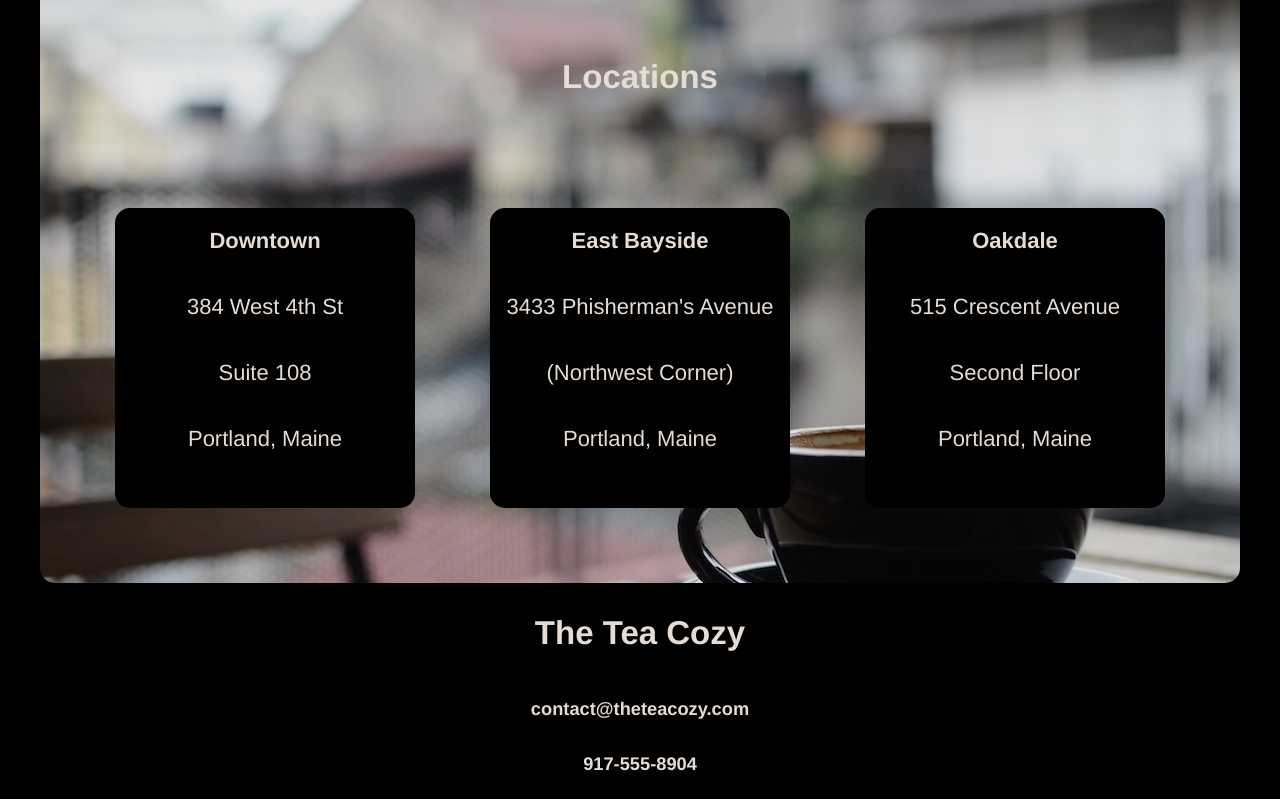
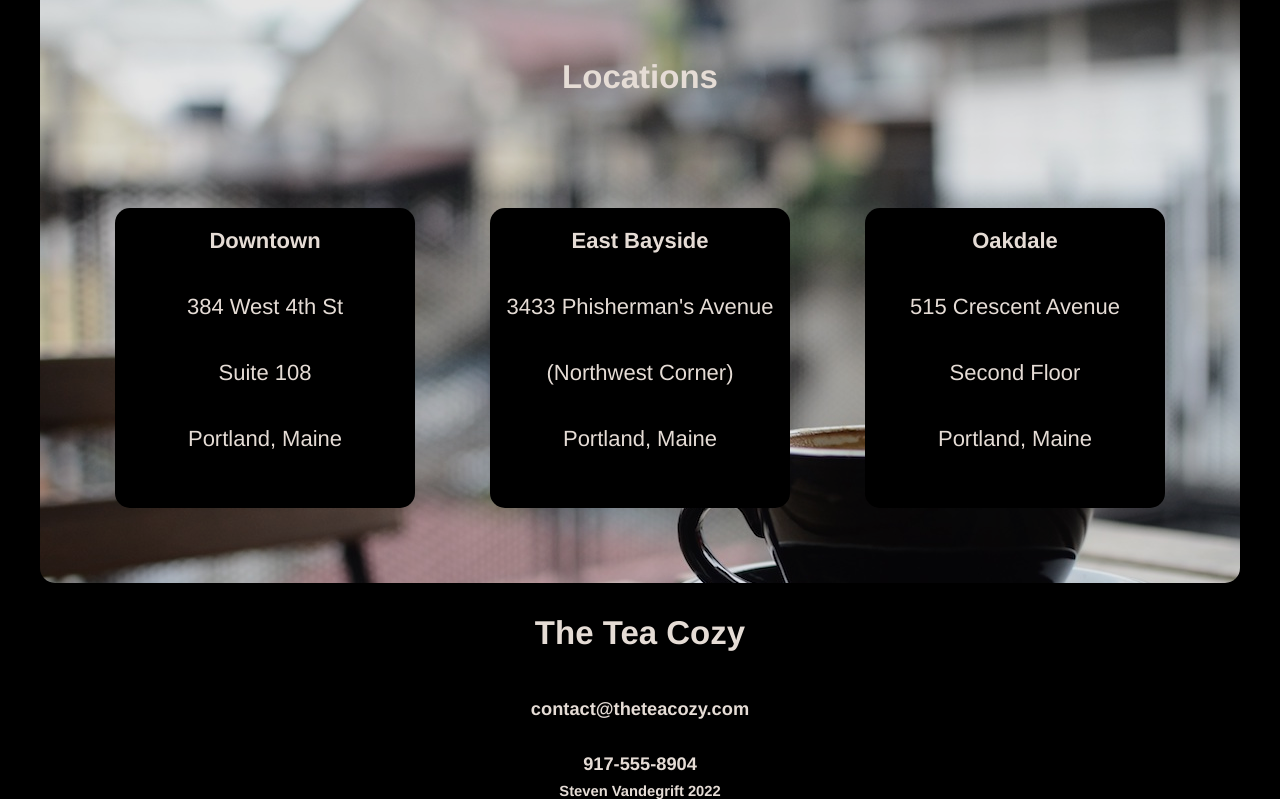
Before and after one commit to sjvandy/Tea-Cozy-2, a plain HTML site: page index.html in a window 1280 px wide. Shown: the part 1505-2304 px from the top of the page. Drawn offline with Linux system fonts and the light colour scheme.

Commit message:
Added Name

```diff
--- a/index.html
+++ b/index.html
@@ -84,6 +84,9 @@
         <h5>contact@theteacozy.com</h5>
         <h5>917-555-8904</h5>
     </section>
+    <footer>
+        <h6>Steven Vandegrift 2022</h6>
+    </footer>
 </body>
 
 </html>
```
